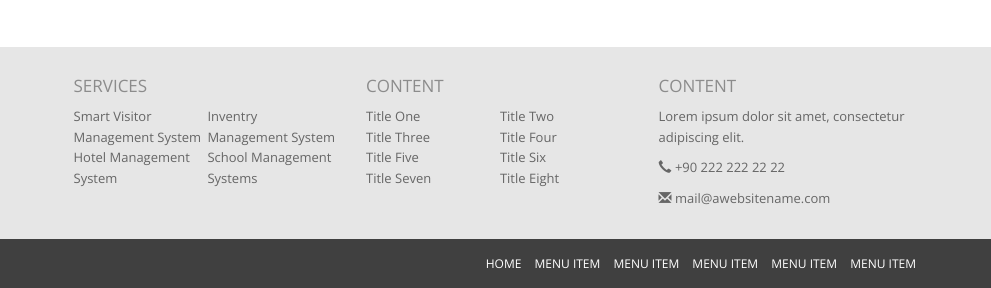
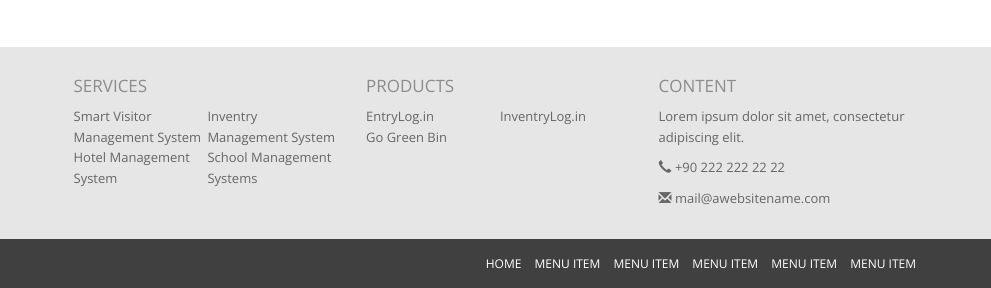
Before and after one commit to shane596/Example.github.io, a plain HTML site: page index.html in a window 1280 px wide. Shown: the part 1959-2247 px from the top of the page, 289-1280 px from the left. Drawn offline with nearby package versions, Linux system fonts and the light colour scheme.

Commit message:
done
changes

```diff
--- a/index.html
+++ b/index.html
@@ -375,17 +375,13 @@
                         <li><a href="#" title="">School Management Systems</a></li>
                     </ul>
                 </div>
-                <div class="col-md-3 col-sm-6 col-xs-12 fbox">
-                    <h4>CONTENT</h4>
+                 <div class="col-md-3 col-sm-6 fbox">
+                    <h4>PRODUCTS</h4>
                     <ul class="big">
-                        <li><a href="#" title="">Title One</a></li>
-                        <li><a href="#" title="">Title Two</a></li>
-                        <li><a href="#" title="">Title Three</a></li>
-                        <li><a href="#" title="">Title Four</a></li>
-                        <li><a href="#" title="">Title Five</a></li>
-                        <li><a href="#" title="">Title Six</a></li>
-                        <li><a href="#" title="">Title Seven</a></li>
-                        <li><a href="#" title="">Title Eight</a></li>
+                        <li><a href="#" title="">EntryLog.in</a></li>
+                        <li><a href="#" title="">InventryLog.in</a></li>
+                        <li><a href="#" title="">Go Green Bin</a></li>
+
                     </ul>
                 </div>
                 <div class="col-md-3 col-sm-6 col-xs-12 fbox">
```
